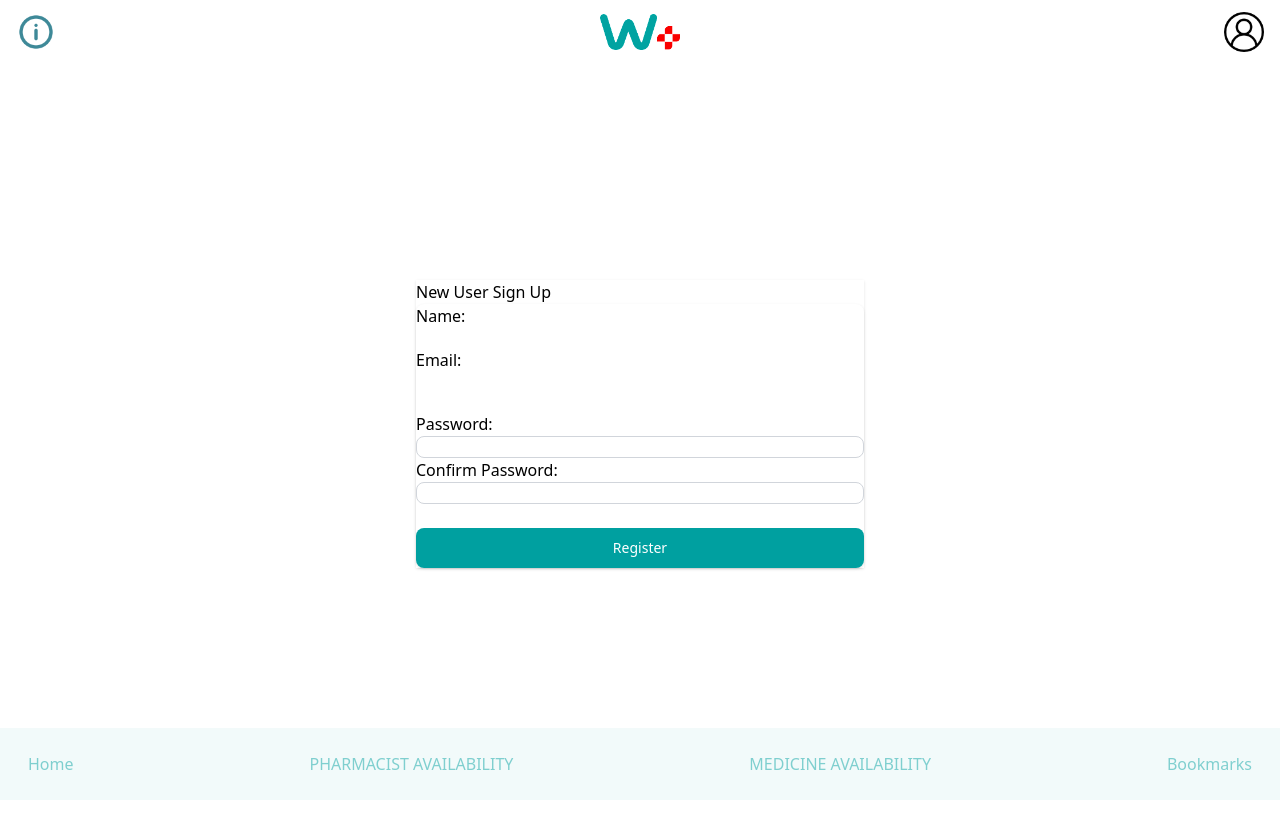
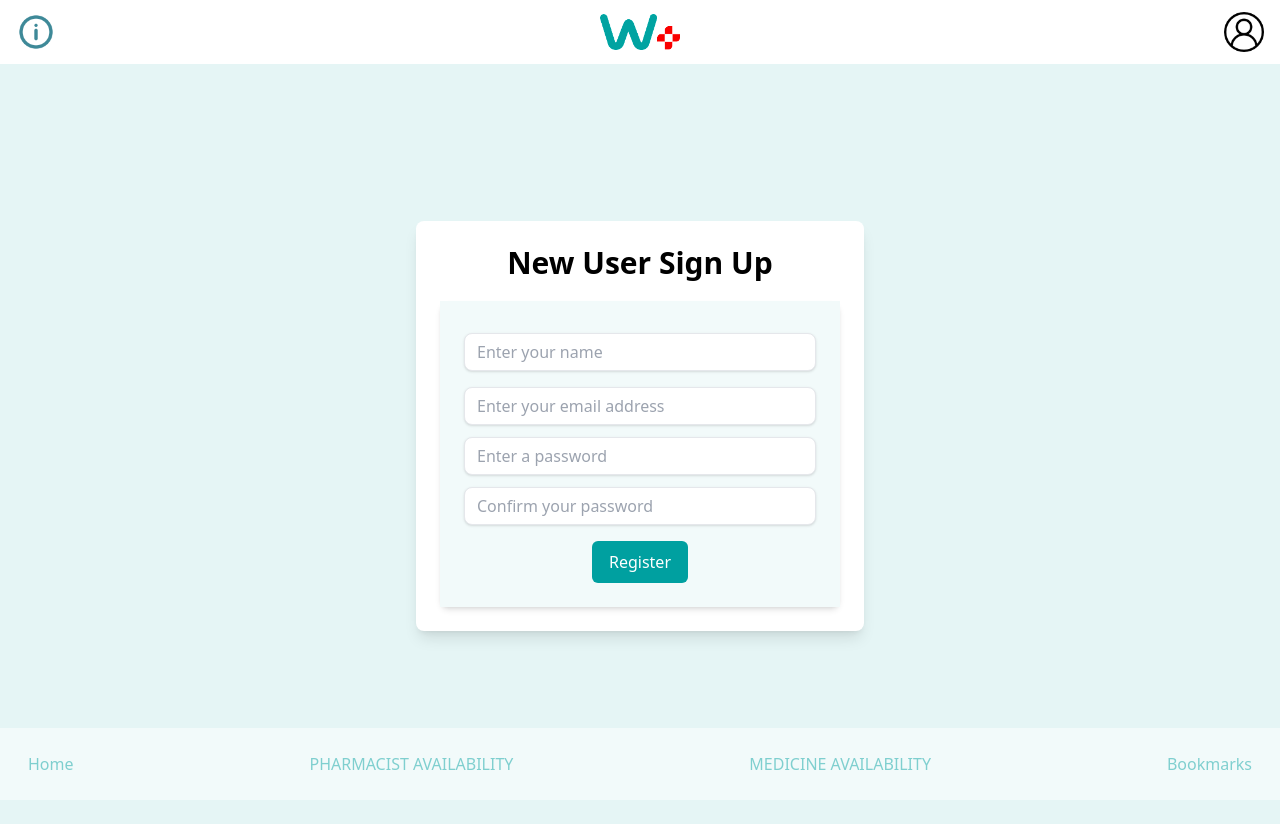
Before and after one commit to rizvan93/pharmacy-availability-checker, a React (Vite) app: page /new in a window 1280 px wide. Built offline with nearby package versions, Linux system fonts and the light colour scheme.

Commit message:
New Consumers page

```diff
--- a/src/pages/App/App.jsx
+++ b/src/pages/App/App.jsx
@@ -11,7 +11,7 @@ import ConsumersRouter from "./Routers/ConsumersRouter";
 import MedicinesRouter from "./Routers/MedicinesRouter";
 import PharmacistsRouter from "./Routers/PharmacistsRouter";
 
-const AUTHENTICATE = true;
+const AUTHENTICATE = false;
 
 const ACCOUNT = {
   accountType: "Consumer",
--- a/src/pages/Consumers/Create/ConsumerSignUpForm.jsx
+++ b/src/pages/Consumers/Create/ConsumerSignUpForm.jsx
@@ -35,48 +35,36 @@ export default function ConsumerSignUpForm() {
     setNewUser({ ...newUser, [e.target.name]: e.target.value });
   };
   return (
-    <form onSubmit={handleSubmit}
-    className="w-full bg-white rounded-lg shadow dark:border md:mt-0 sm:max-w-md">
-      <label>
-        Name:
-        <input name="name"
-        value={newUser.name}
-        onChange={handleChange}
-        className=" border-gray-300 text-gray-900 sm:text-sm rounded-lg focus:ring-primary-600 focus:border-primary-600 block w-full p-2. dark:border-gray-600 dark:text-white"/>
-      </label>
-      <label>
-        Email:
-        <input
-          type="email"
-          name="userId"
-          value={newUser.userId}
-          onChange={handleChange}
-          className=" border-gray-300 text-gray-900 sm:text-sm rounded-lg focus:ring-primary-600 focus:border-primary-600 block w-full p-2.5 dark:border-gray-600"/>
-      </label>
-      <label>
-        Password:
-        <input
-          type="password"
-          name="password"
-          value={newUser.password}
-          onChange={handleChange}
-          className="border border-gray-300 text-gray-900 sm:text-sm rounded-lg focus:ring-primary-600 focus:border-primary-600 block w-full p-2. dark:border-gray-600 dark:text-white"
-        />
-      </label>
-      <label>
-        Confirm Password:
-        <input
-          type="password"
-          value={confirm}
-          className="border border-gray-300 text-gray-900 sm:text-sm rounded-lg focus:ring-primary-600 focus:border-primary-600 block w-full p-2. dark:border-gray-600 dark:text-white"
-          onChange={(e) => {
-            setConfirm(e.target.value);
-          }}
-        />
-      </label>
-      <br />
-      <button type="submit" className="w-full text-white bg-wAqua font-medium rounded-lg text-sm px-5 py-2.5 text-center">Register</button>
-    </form>
+<form onSubmit={handleSubmit} className="w-full bg-white rounded-lg shadow-md border-gray-300 md:mt-0 sm:max-w-md">
+  <div className="px-4 py-3 bg-wAqua-5 sm:p-6">
+    <div className="mb-4">
+      <label className="block text-gray-700 font-bold mb-2" htmlFor="name"></label>
+      <input name="name" value={newUser.name} onChange={handleChange} className="shadow appearance-none border rounded-lg w-full py-2 px-3 text-gray-700 leading-tight focus:outline-none focus:shadow-outline" id="name" type="text" placeholder="Enter your name" />
+    </div>
+
+    <div className="mb-3">
+      <label className="block text-gray-700 font-bold mb-2" htmlFor="userId"></label>
+      <input name="userId" type="email" value={newUser.userId} onChange={handleChange} className="shadow appearance-none border rounded-lg w-full py-2 px-3 text-gray-700 leading-tight focus:outline-none focus:shadow-outline" id="userId" placeholder="Enter your email address" />
+    </div>
+
+    <div className="mb-3">
+      <label className="block text-gray-700 font-bold mb-2" htmlFor="password"></label>
+      <input name="password" type="password" value={newUser.password} onChange={handleChange} className="shadow appearance-none border rounded-lg w-full py-2 px-3 text-gray-700 leading-tight focus:outline-none focus:shadow-outline" id="password" placeholder="Enter a password" />
+    </div>
+
+    <div className="mb-3">
+      <label className="block text-gray-700 font-bold mb-2" htmlFor="confirm"></label>
+      <input type="password" value={confirm} onChange={(e) => { setConfirm(e.target.value); }} className="shadow appearance-none border rounded-lg w-full py-2 px-3 text-gray-700 leading-tight focus:outline-none focus:shadow-outline" id="confirm" placeholder="Confirm your password" />
+    </div>
+
+    <div className=" flex items-center justify-center">
+      <button type="submit" className="mt-1 inline-flex items-center justify-center px-4 py-2 border border-transparent font-medium rounded-md text-white bg-wAqua hover:bg-opacity-75 focus:outline-none focus:ring-2 focus:ring-offset-2 focus:ring-wAqua">
+        Register
+      </button>
+    </div>
+  </div>
+</form>
+
   );
 }
 
--- a/src/pages/Consumers/Create/ConsumerSignUpPage.jsx
+++ b/src/pages/Consumers/Create/ConsumerSignUpPage.jsx
@@ -6,12 +6,14 @@ export default function ConsumerSignUpPage({ setHome }) {
     setHome(true);
   }, []);
 
-  return (
-    <div className="flex flex-col items-center justify-center px-6 py-8 mx-auto md:h-screen lg:py-0">
-    <div className="w-full bg-white grounded-lg shadow dark:border md:mt-0 sm:max-w-md xl:p-0">
-      <h2>New User Sign Up</h2>
-      <ConsumerSignUpForm />
-    </div>
-    </div>
-  );
+return (
+<div className="bg-wAqua-10 min-h-screen flex items-center justify-center px-4">
+  <div className="max-w-md w-full bg-white rounded-lg shadow-lg p-6 mt-1">
+    <h1 className="text-3xl font-bold text-center mb-5">New User Sign Up</h1>
+    <ConsumerSignUpForm />
+  </div>
+</div>
+
+);
+
 }
--- a/src/pages/Consumers/MedSearch/MedSearchPage.jsx
+++ b/src/pages/Consumers/MedSearch/MedSearchPage.jsx
@@ -35,21 +35,30 @@ const MedSearchPage = ({ setHome, user }) => {
   }; //taken from https://stackoverflow.com/questions/196972/convert-string-to-title-case-with-javascript
 
   return (
-    <>
-      <h1>Medicine availability</h1>;
+<div className="bg-wAqua-10 rounded-lg shadow-md border-gray-300 px-4 py-3 sm:p-8">
+  <h1 className="text-2xl font-bold mb-4">Medicine availability</h1>
+  <div className="mb-4">
     <MedNameForm setMedicines={setMedicines} />
+  </div>
+
+  <div className="mb-4">
     <MedSelectForm
       medicines={medicines}
       field="form"
       setMedicines={setMedicinesFilteredForm}
       toTitleCase={toTitleCase}
     />
+  </div>
+
+  <div className="mb-4">
     <MedSelectForm
       medicines={medicinesFilteredForm}
       field="quantity"
       setMedicines={setMedicinesFilteredQuantity}
       toTitleCase={toTitleCase}
     />
+  </div>
+
   {medicinesFilteredQuantity?.map((m) => (
     <MedCard
       medicine={m}
@@ -59,8 +68,11 @@ const MedSearchPage = ({ setHome, user }) => {
     />
   ))}
   <hr />
+
+  <div className="mb-4">
     <PostalCodeForm />
-    </>
+  </div>
+</div>
   );
 };
 
```
Lines whose indentation alone changed are shown as unchanged.
